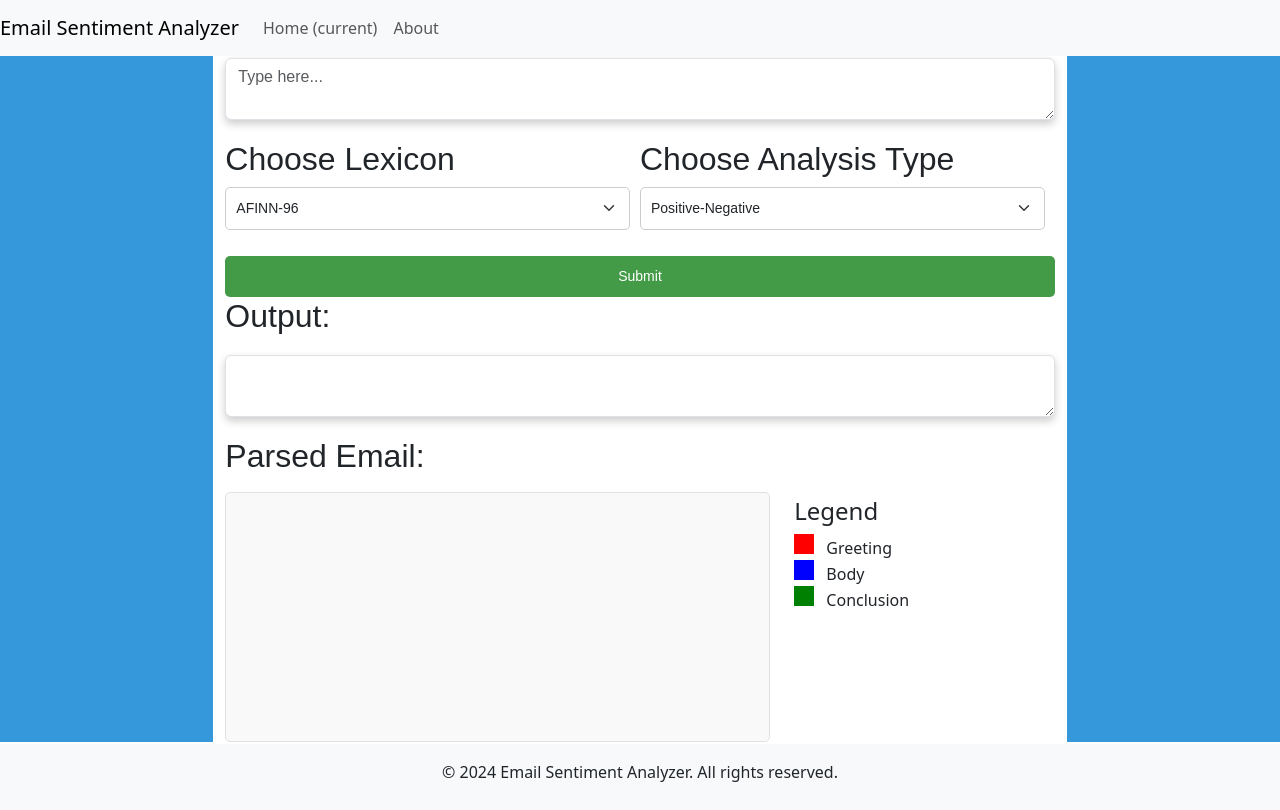
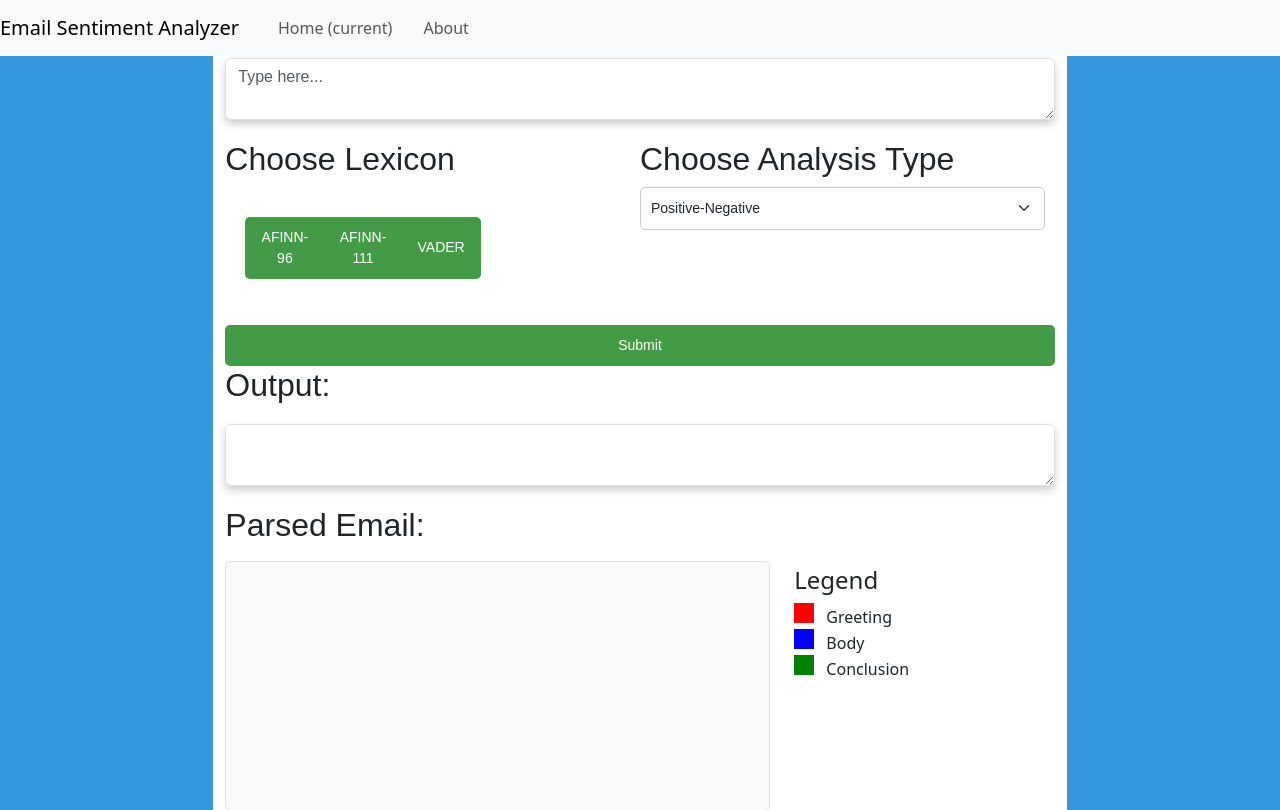
Before and after one commit to TimurOner/EmailSentin, a Flask app: page / in a window 1280 px wide. Shown: the top 810 px of the page. Before the commit the page ends 782 px from the top, so only its background shows below. Run offline with Flask 3, Linux system fonts and the light colour scheme; some libraries are stand-ins or nearby versions.

Commit message:
Attention Mechanism and Buttons
Retrained the LSTM model with attention mechanism.

Also added more aesthetical buttons.

```diff
--- a/static/style.css
+++ b/static/style.css
@@ -165,3 +165,12 @@ h2 {
 .legend-section {
     margin-top: 60px !important; /* Use !important to override any conflicting styles */
 }
+
+
+.navbar-nav {
+    padding-left: 20px; /* Adjust as needed */
+}
+
+.nav-item {
+    margin-left: 15px; /* Adjust as needed */
+}
--- a/templates/index.html
+++ b/templates/index.html
@@ -6,11 +6,32 @@
     <script type="text/javascript" src="{{ url_for('static', filename='script.js') }}"></script>
     <link href="https://cdn.jsdelivr.net/npm/bootstrap@5.3.3/dist/css/bootstrap.min.css" rel="stylesheet" integrity="sha384-QWTKZyjpPEjISv5WaRU9OFeRpok6YctnYmDr5pNlyT2bRjXh0JMhjY6hW+ALEwIH" crossorigin="anonymous">
     <title>Multi-line Text Box Input</title>
+
+    <style>
+        /* Custom styles for the button group */
+        .btn-group {
+            margin: 20px; /* Space around the button group */
+        }
+
+        .btn {
+            transition: background-color 0.3s, transform 0.2s; /* Smooth transitions */
+        }
+
+        .btn:hover {
+            background-color: #0056b3; /* Darker blue on hover */
+            transform: translateY(-2px); /* Slight lift effect on hover */
+            color: white; /* Change text color to white */
+        }
+
+        .btn:focus {
+            box-shadow: 0 0 0 0.2rem rgba(0, 123, 255, 0.5); /* Blue focus outline */
+        }
+    </style>
 </head>
 <body>
     <header>
         <nav class="navbar navbar-expand-lg navbar-light bg-light fixed-top">
-            <a class="navbar-brand" href="#">Email Sentiment Analyzer</a>
+            <a class="navbar-brand" href="#">  Email Sentiment Analyzer</a>
             <button class="navbar-toggler" type="button" data-toggle="collapse" data-target="#navbarNav" aria-controls="navbarNav" aria-expanded="false" aria-label="Toggle navigation">
                 <span class="navbar-toggler-icon"></span>
             </button>
@@ -38,13 +59,20 @@
                     <div class="dropdown-container">
                         <div class="dropdown">
                             <h2>Choose Lexicon</h2>
-                            <div class="styled-select">
+
+
+                            <div class="btn-group" role="group" aria-label="Basic example">
+                                <button type="button" class="btn btn-secondary">AFINN-96</button>
+                                <button type="button" class="btn btn-secondary">AFINN-111</button>
+                                <button type="button" class="btn btn-secondary">VADER</button>
+                              </div>
+                            <!-- <div class="styled-select">
                                 <select id="lex_name" name="lex_name" class="form-select">
                                     <option value="AFINN-96">AFINN-96</option>
                                     <option value="AFINN-111">AFINN-111</option>
                                     <option value="VADER">VADER</option>
                                 </select>
-                            </div>
+                            </div> -->
                         </div>
                         <div class="dropdown">
                             <h2>Choose Analysis Type</h2>
```
